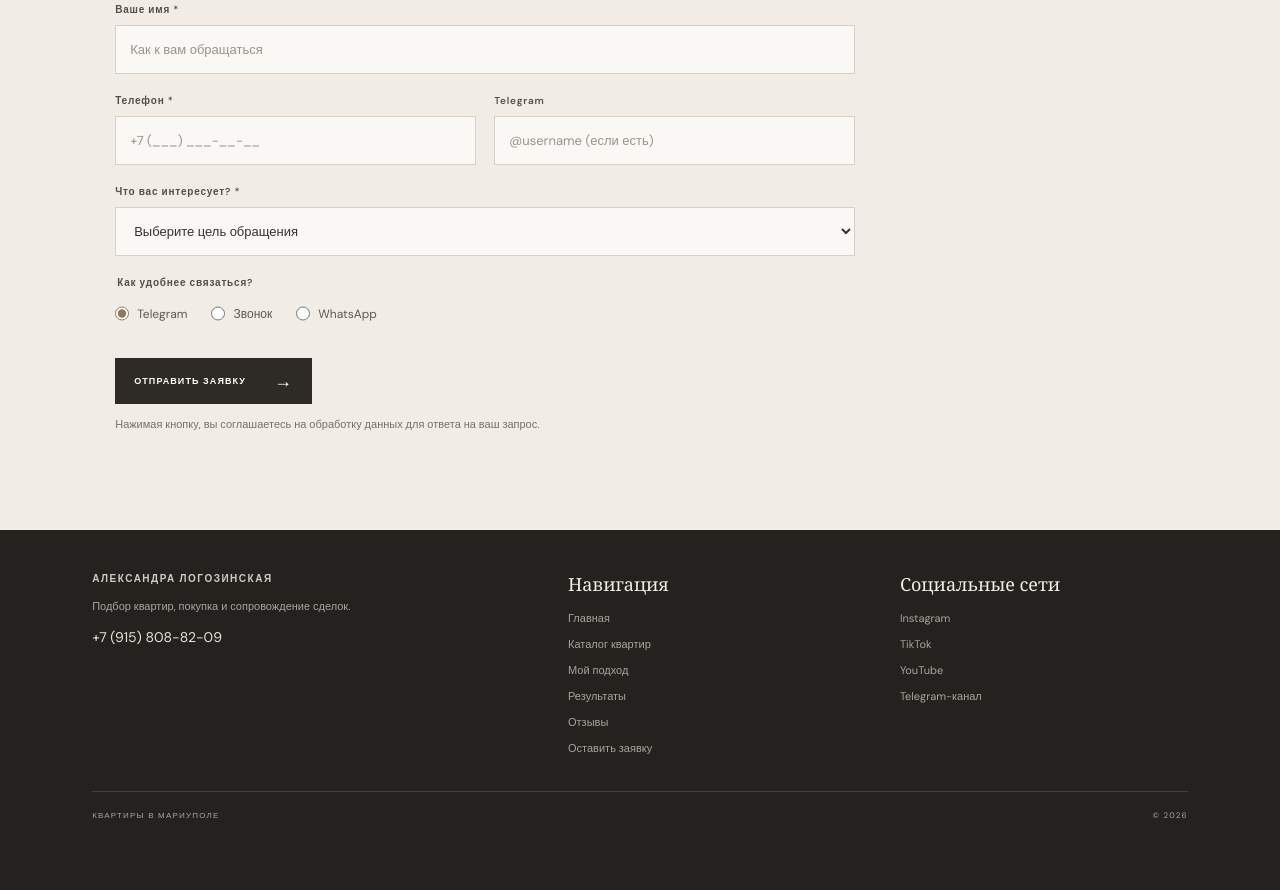
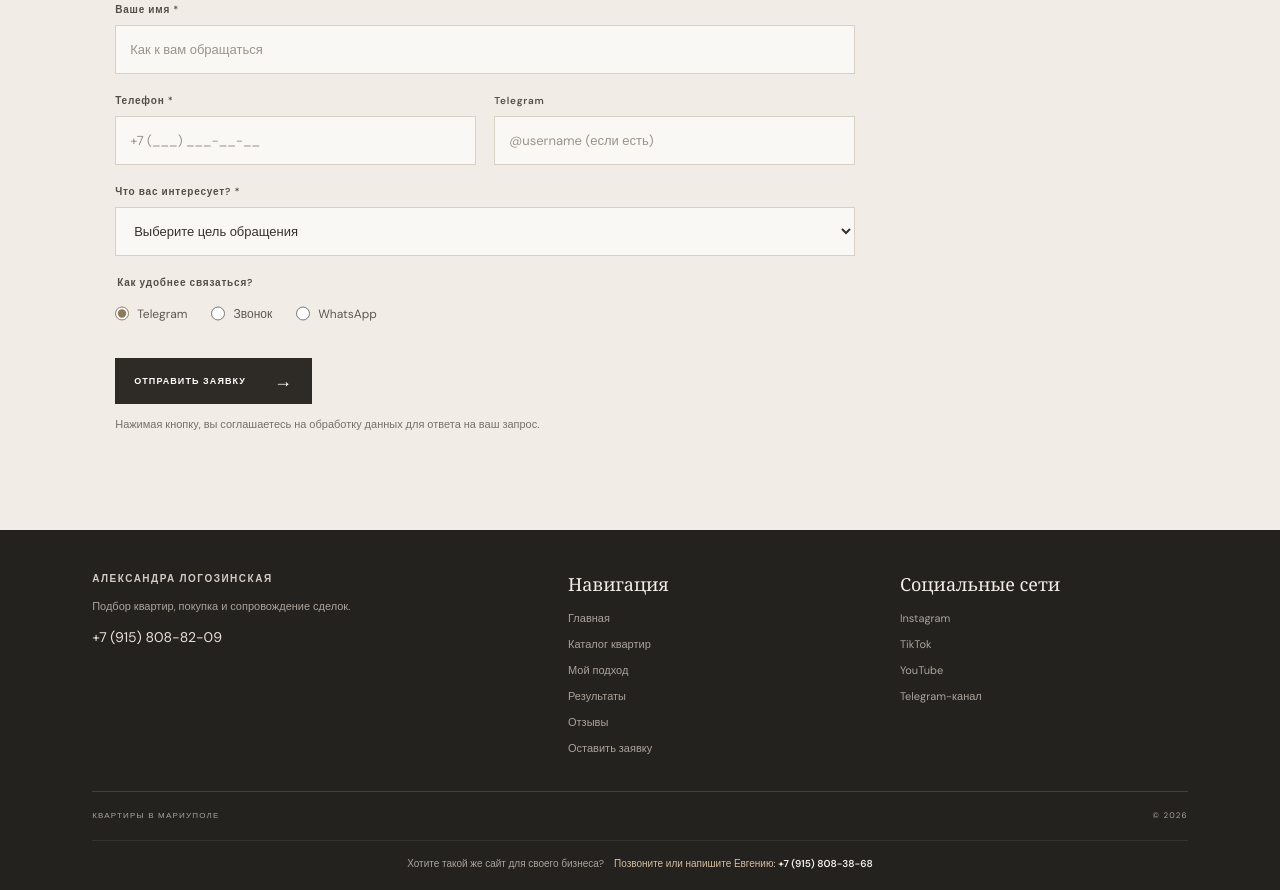
Before and after one commit to Mewixsa/Realtor_Mariupol, a plain HTML site: page index.html in a window 1280 px wide. Shown: the part 6032-6922 px from the top of the page. Before the commit the page ends 6872 px from the top, so only its background shows below. Drawn offline with nearby package versions, Linux system fonts and the light colour scheme; no server answers; a web font is replaced by a local one.

Commit message:
final footer

```diff
--- a/index.html
+++ b/index.html
@@ -158,6 +158,10 @@
                 </div>
             </div>
             <div class="footer-bottom"><span>КВАРТИРЫ В МАРИУПОЛЕ</span><span>© <span id="year"></span></span></div>
+            <div class="developer-credit">
+                <span>Хотите такой же сайт для своего бизнеса?</span>
+                <a href="tel:+79158083868">Позвоните или напишите Евгению: <strong>+7 (915) 808-38-68</strong></a>
+            </div>
         </footer>
     </main>
     <script src="./main.js"></script>
--- a/style.css
+++ b/style.css
@@ -1107,6 +1107,34 @@ body.modal-open {
     letter-spacing: .15em
 }
 
+.developer-credit {
+    display: flex;
+    flex-wrap: wrap;
+    align-items: center;
+    justify-content: center;
+    gap: 6px 10px;
+    margin-top: 20px;
+    padding-top: 16px;
+    border-top: 1px solid rgba(255,255,255,.08);
+    color: #aaa39a;
+    font-size: 10px;
+    text-align: center
+}
+
+.developer-credit a {
+    color: #d4bea0;
+    transition: color .2s
+}
+
+.developer-credit a:hover {
+    color: #f5f0e8
+}
+
+.developer-credit strong {
+    color: #f1ede6;
+    font-weight: 600
+}
+
 .menu-toggle {
     display: none
 }
```
